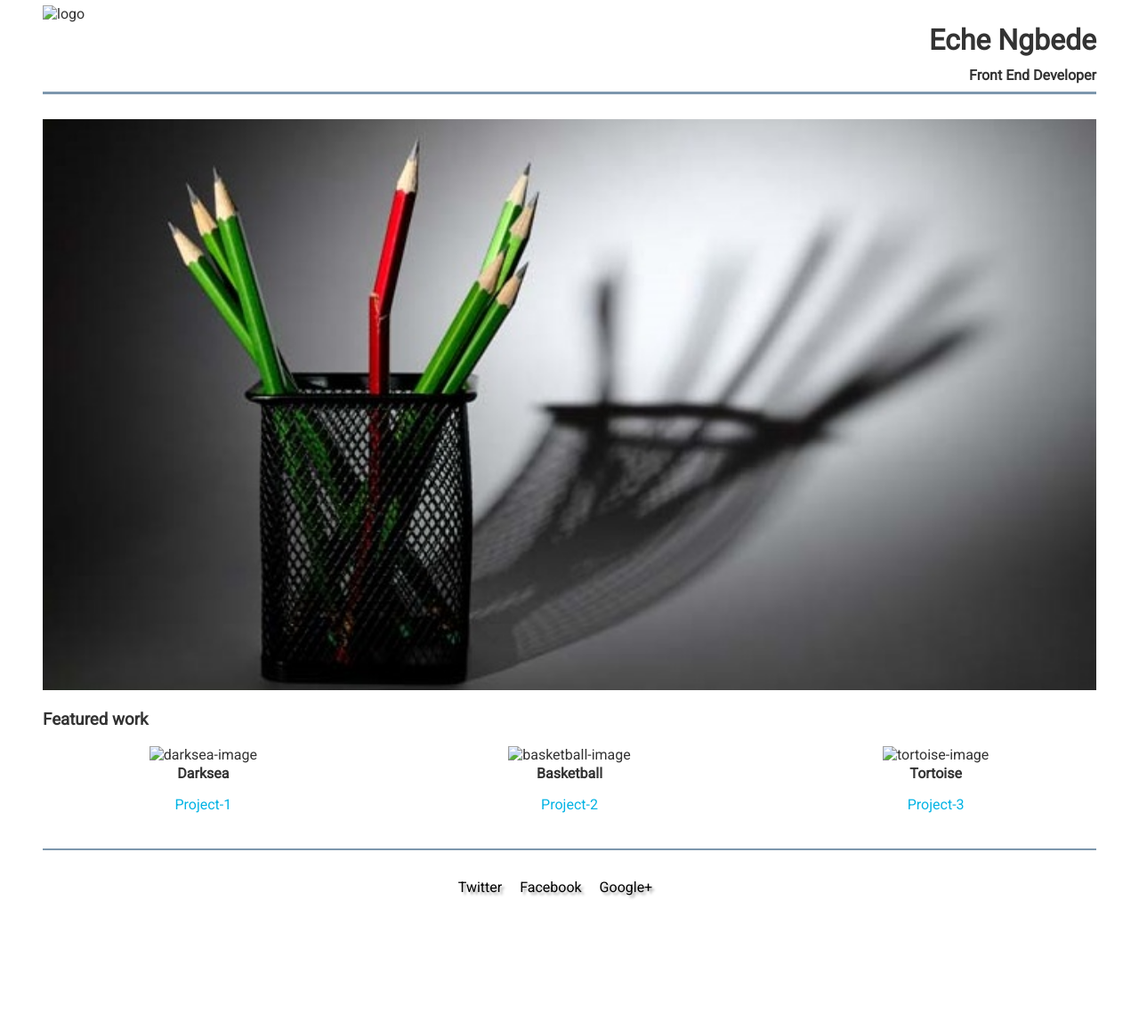
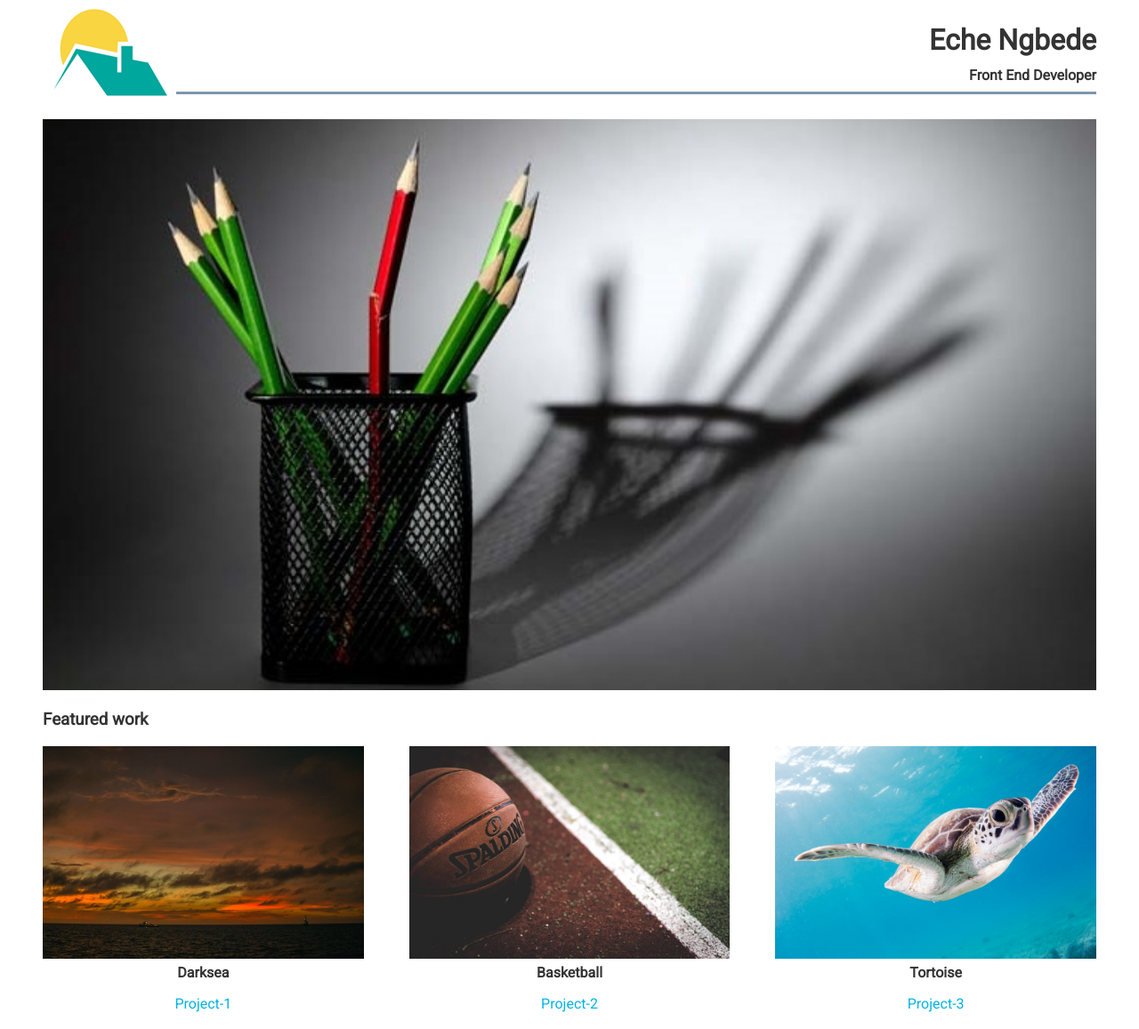
Before and after one commit to Eche24/portfolio-website, a plain HTML site: page index.html in a window 1280 px wide. Shown: the top 1157 px of the page at 89% size. Before the commit the page ends 1047 px from the top, so only its background shows below. Drawn offline with Linux system fonts and the light colour scheme; files whose address does not match are found by name.

Commit message:
Update index.html

```diff
--- a/index.html
+++ b/index.html
@@ -11,7 +11,7 @@
     <body>
         <header>
             <div class="logo-wrapper">
-                <img src="img/logo.jpg" alt="logo">
+                <img src="logo.jpg" alt="logo">
             </div>
             <h1>Eche Ngbede</h1>
             <h2>Front End Developer</h2>
@@ -24,21 +24,21 @@
         <h3>Featured work</h3>
         <div class="featured-work">
             <article class="work">
-                <img src="img/darksea.jpg" alt="darksea-image">
+                <img src="darksea.jpg" alt="darksea-image">
                 <h4>Darksea</h4>
                 <p>
                     <a href="#">Project-1</a>
                 </p>
             </article>
             <article class="work">
-                <img src="img/basketball.jpg" alt="basketball-image">
+                <img src="basketball.jpg" alt="basketball-image">
                 <h4>Basketball</h4>
                 <p>
                     <a href="#">Project-2</a>
                 </p>
             </article>
             <article class="work">
-                <img src="img/tortoise.jpg" alt="tortoise-image">
+                <img src="tortoise.jpg" alt="tortoise-image">
                 <h4>Tortoise</h4>
                 <p>
                     <a href="#">Project-3</a>
```
